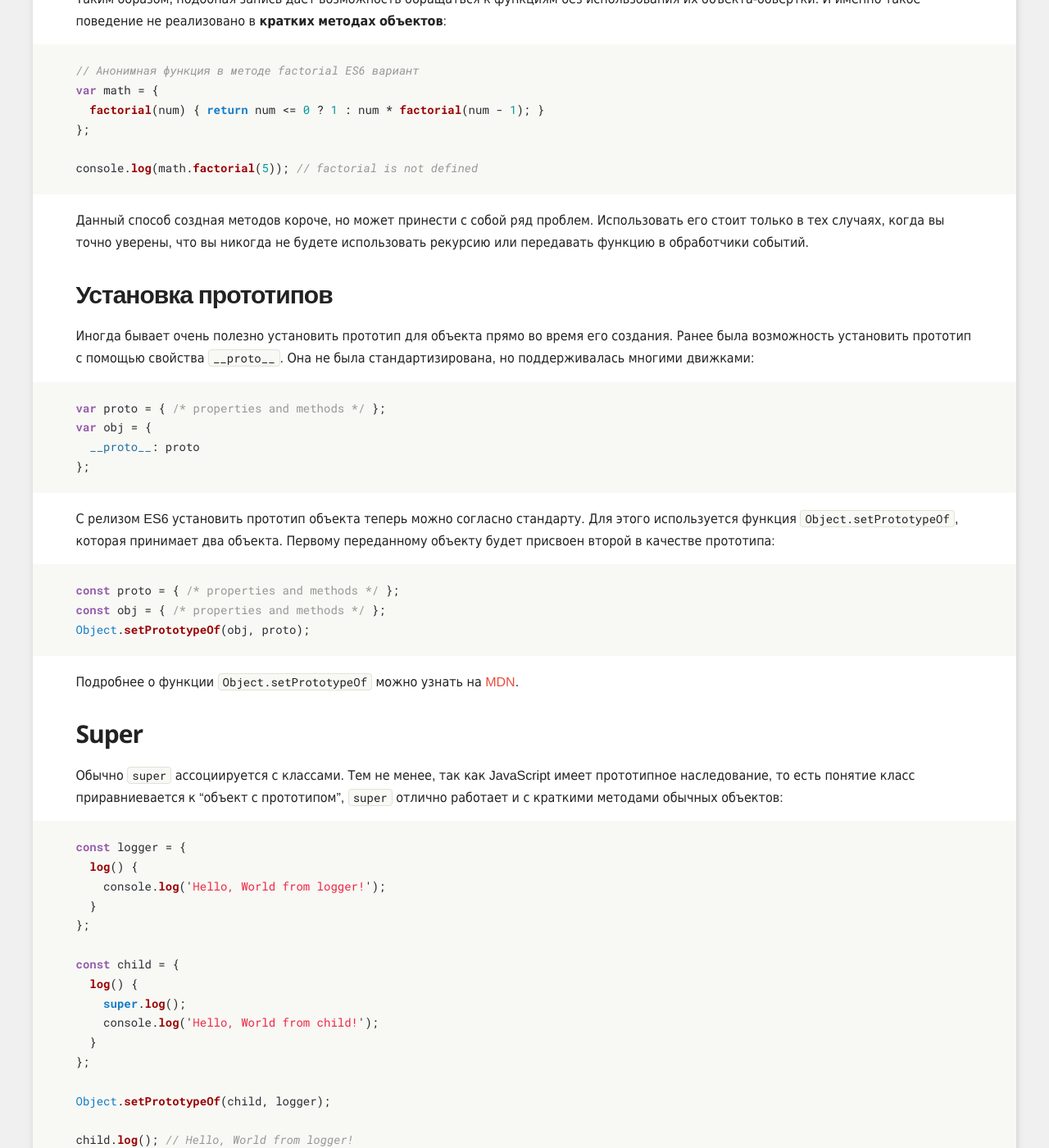
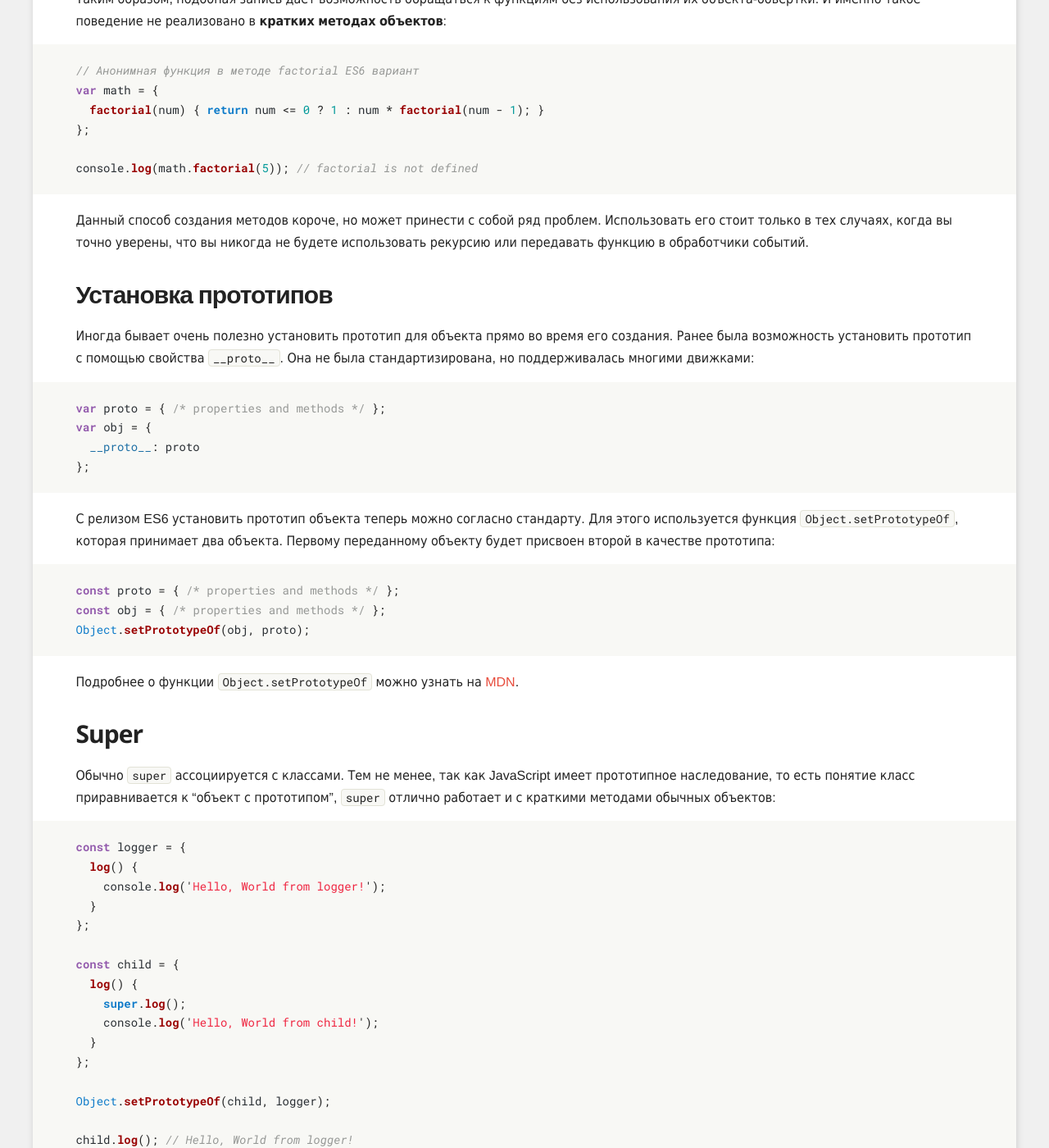
Before and after one commit to rtivital/jsraccoon, a Jekyll site: the page built from _posts/2016-01-28-es6-object-literal.md, in a window 1280 px wide and 1400 px high, scrolled down 3139 px. Shown: the whole window at 82% size. Built offline with Jekyll 4.4.1, drawn with Linux system fonts in a browser that asks for light colours; nearby versions of some CDN libraries; comment, search, counter and statistics services are not loaded; some of the changed text lies outside the part shown.

Commit message:
gramar fixes

```diff
--- a/_posts/2016-01-28-es6-object-literal.md
+++ b/_posts/2016-01-28-es6-object-literal.md
@@ -115,7 +115,7 @@ var math = {
 console.log(math.factorial(5)); // factorial is not defined
 {% endhighlight %}
 
-Данный способ создная методов короче, но может принести с собой ряд проблем. Использовать его стоит только в тех случаях, когда вы точно уверены, что вы никогда не будете использовать рекурсию или передавать функцию в обработчики событий.
+Данный способ создания методов короче, но может принести с собой ряд проблем. Использовать его стоит только в тех случаях, когда вы точно уверены, что вы никогда не будете использовать рекурсию или передавать функцию в обработчики событий.
 
 ### Установка прототипов
 Иногда бывает очень полезно установить прототип для объекта прямо во время его создания. Ранее была возможность установить прототип с помощью свойства `__proto__`. Она не была стандартизирована, но поддерживалась многими движками:
@@ -137,7 +137,7 @@ Object.setPrototypeOf(obj, proto);
 
 ### Super
 
-Обычно `super` ассоциируется с классами. Тем не менее, так как JavaScript имеет прототипное наследование, то есть понятие класс приравниевается к "объект с прототипом", `super` отлично работает и с краткими методами обычных объектов:
+Обычно `super` ассоциируется с классами. Тем не менее, так как JavaScript имеет прототипное наследование, то есть понятие класс приравнивается к "объект с прототипом", `super` отлично работает и с краткими методами обычных объектов:
 {% highlight javascript %}
 const logger = {
   log() {
```
Also changed, not shown: other parts of _posts/2016-01-28-es6-object-literal.md (+2 -2 lines).
